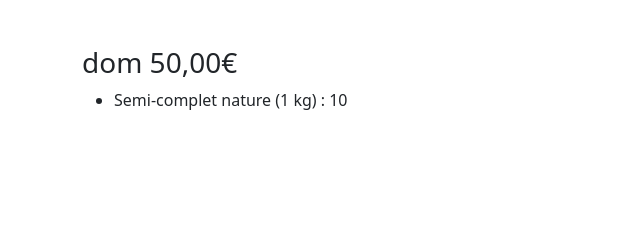
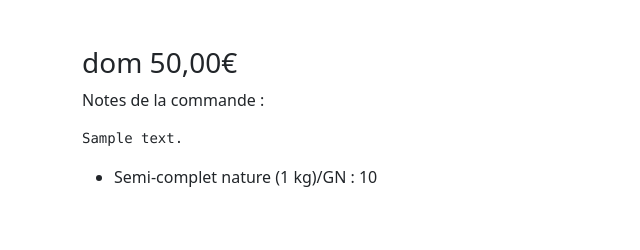
Before and after one commit to domeav/boulange, a Django app: page /delivery_receipt/1 in a window 1280 px wide. Shown: the part 275-525 px from the top of the page, without its empty margins (0-640 px from the left). Run offline with Django 5.2, Linux system fonts and the light colour scheme; a user stored in the database is signed in; data comes from the database, SQL or seed files in the repository; tables that the repository leaves empty hold one stand-in row (values such as "Sample post"); some libraries are stand-ins or nearby versions.

Commit message:
most 10/02 feedback

```diff
--- a/boulange/models.py
+++ b/boulange/models.py
@@ -33,6 +33,7 @@ class Product(models.Model):
     # when product_lines are defined in another product (orig_product)
     coef = models.FloatField(default=1)
     nb_units = models.IntegerField(default=1)
+    notes = models.TextField(blank=True, null=True)
 
     def __str__(self):
         return f"{self.name}/{self.ref}"
@@ -109,6 +110,7 @@ class Customer(AbstractUser):
     is_professional = models.BooleanField(default=False)
     pro_discount_percentage = models.FloatField(default=5.0, blank=True)
     address = models.CharField(max_length=400, blank=True, null=True)
+    notes = models.TextField(blank=True, null=True)
 
     def __str__(self):
         return f"{self.display_name}"
@@ -137,6 +139,7 @@ class WeeklyDelivery(models.Model):
         6: "dimanche",
     }
     day_of_week = models.IntegerField(choices=DAY_OF_WEEK)
+    notes = models.TextField(blank=True, null=True)
 
     def generate_delivery_dates(self):
         if not self.active:
@@ -171,6 +174,7 @@ class DeliveryDate(models.Model):
     weekly_delivery = models.ForeignKey(WeeklyDelivery, on_delete=models.CASCADE, null=True)
     date = models.DateField()
     active = models.BooleanField(default=True)
+    notes = models.TextField(blank=True, null=True)
 
     def __str__(self):
         inactive = ""
@@ -369,6 +373,7 @@ class Actions(dict):
 class Order(models.Model):
     customer = models.ForeignKey(Customer, on_delete=models.PROTECT)
     delivery_date = models.ForeignKey(DeliveryDate, on_delete=models.CASCADE)
+    notes = models.TextField(blank=True, null=True)
 
     def __str__(self):
         return f"{self.customer}/{self.delivery_date}"
--- a/boulange/templates/boulange/actions.html
+++ b/boulange/templates/boulange/actions.html
@@ -1,9 +1,9 @@
 {% extends "boulange/base.html" %}
 
-{% block title %}Actions{% endblock %}
+{% block title %}Actions <a href="javascript:if(window.print)window.print()">🖶</a>{% endblock %}
 
 {% block content %}
-<section class="container">
+<section class="container d-print-none">
   {% for d in date_nav %}
   {% if d == target_date %}
   {{ d|date:"D d/m" }}
--- a/boulange/templates/boulange/base.html
+++ b/boulange/templates/boulange/base.html
@@ -11,7 +11,7 @@
   </head>
 
   <body>
-    <header class="container">
+    <header class="container d-print-none">
       <nav class="row align-items-center">
 	<div class="col">
 	  <img class="col" alt="La ferme du Resto" src="{% static 'boulange/logo.jpg' %}">
--- a/boulange/templates/boulange/delivery_receipt.html
+++ b/boulange/templates/boulange/delivery_receipt.html
@@ -7,10 +7,16 @@
   {% for order in delivery_date.order_set.all %}
   <div class="mt-5">
     <h3>{{ order.customer }} {{ order.total_price }}€</h3>
+    {% if order.notes %}
+    <p>Notes de la commande : <pre>{{ order.notes }}</pre></p>
+    {% endif %}
+    {% if order.customer.notes %}
+    <p>Notes du client : <pre>{{ order.customer.notes }}</pre></p>
+    {% endif %}
     {% if order.lines.all %}
     <ul>
       {% for line in order.lines.all %}
-      <li>{{ line.product.name }} : {{ line.quantity }}</li>
+      <li>{{ line.product.name }}/{{ line.product.ref }} : {{ line.quantity }}</li>
       {% endfor %}
     </ul>
     {% endif %}
--- a/boulange/templates/boulange/products.html
+++ b/boulange/templates/boulange/products.html
@@ -22,6 +22,9 @@
       Prix de revient : {{ product.cost_price|floatformat:2 }}€
       <br>
       Poids (hors évaporation) : {{ product.weight|floatformat:2 }}g
+      {% if product.notes %}
+      <pre>{{ product.notes }}</pre>
+      {% endif %}
     </div>
     {% endif %}
   {% endfor %}
```
Also changed, not shown: boulange/admin.py (+10 -2 lines), boulange/migrations/0003_alter_customer_options_alter_ingredient_options_and_more.py (added).
